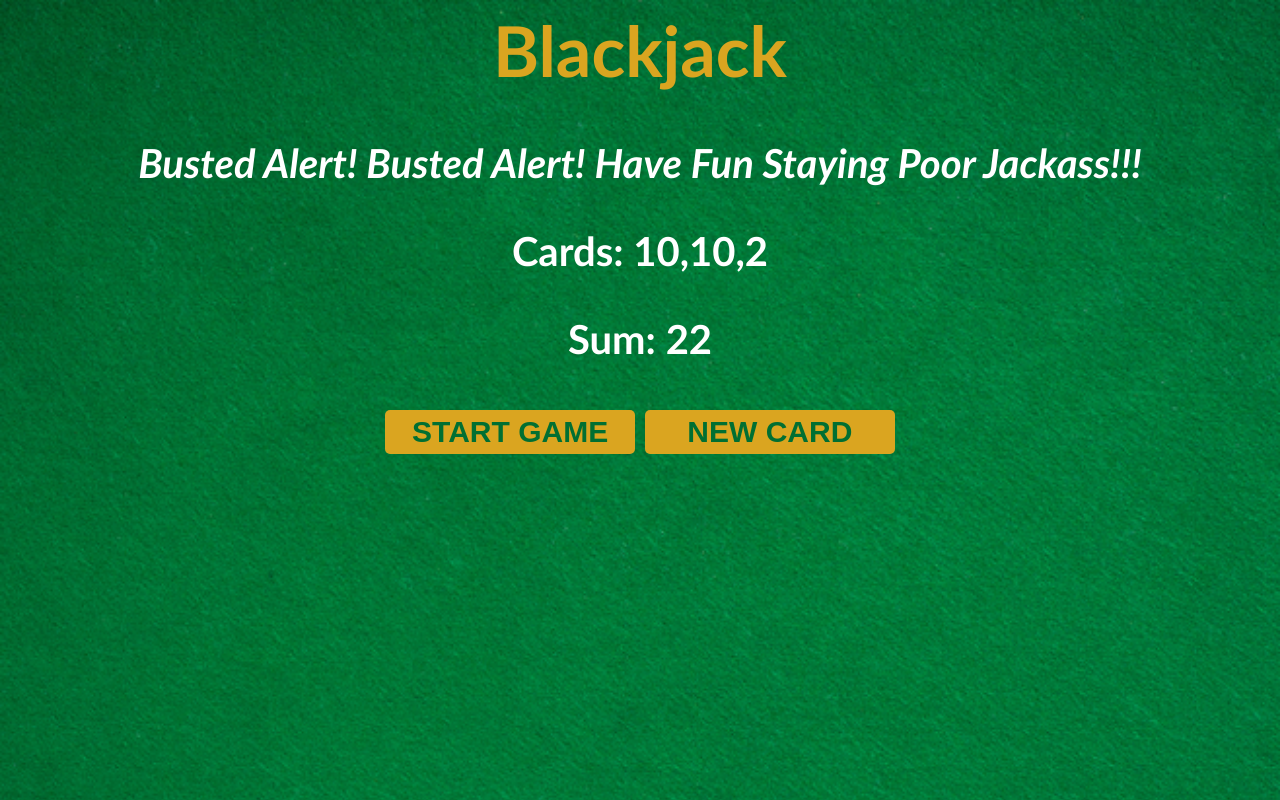
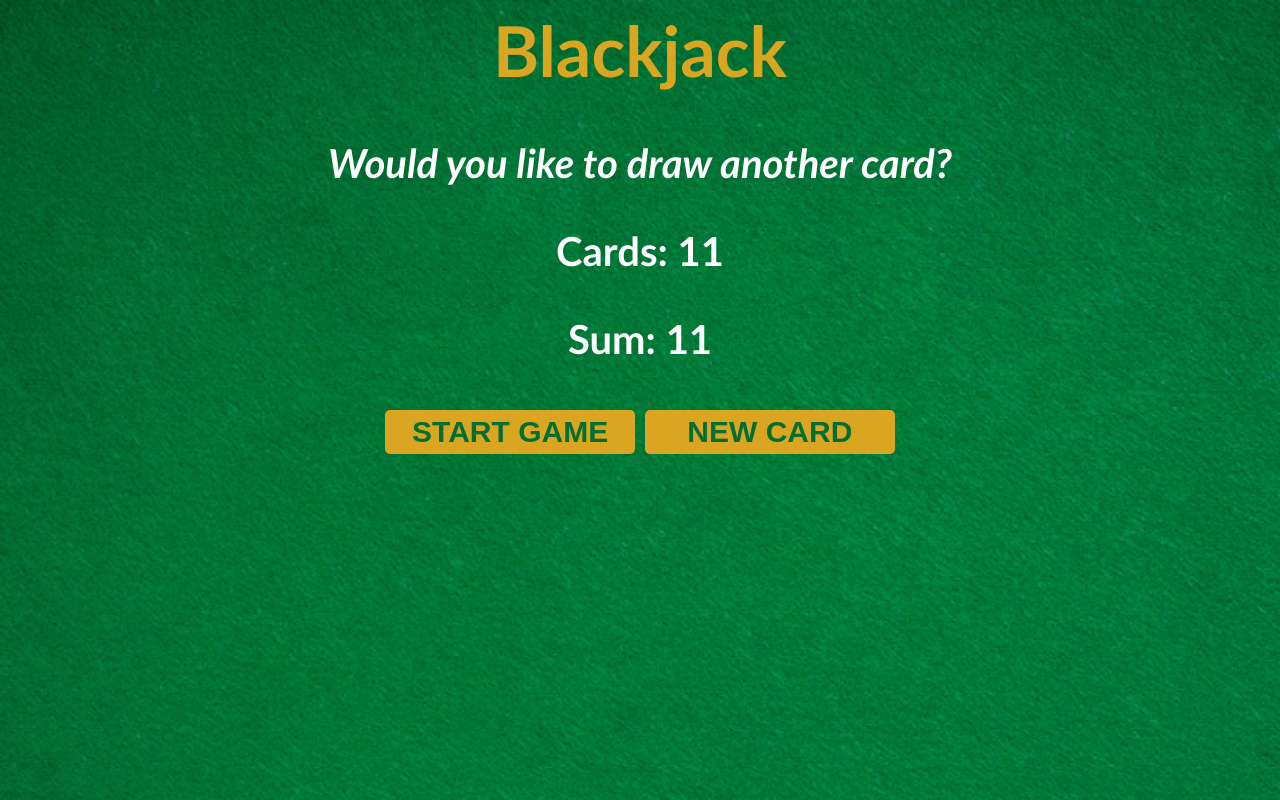
Before and after one commit to krudoppler/blackjack, a plain HTML site: page index.html in a window 1280 px wide. Both pictures are taken after a click on the button "NEW CARD". Drawn offline with Linux system fonts and the light colour scheme.

Commit message:
Added random number generator

```diff
--- a/index.html
+++ b/index.html
@@ -9,6 +9,7 @@
         <p id="sum-el">Sum: </p>
         <button id="startGame" onclick="startGame()">START GAME</button>
         <button id="newCard" onclick="newCard()">NEW CARD</button>
+        <p id="player-el"></p>
         <script src="index.js"></script>
     </body>
 </html>
--- a/index.js
+++ b/index.js
@@ -1,35 +1,58 @@
 let messageEl = document.getElementById("message-el")
-// let sumEl = document.getElementById("sum-el")
 let sumEl = document.getElementById("sum-el")
 let cardsEl = document.getElementById("cards-el")
+let playerEl = document.getElementById("playerEl")
+let isAlive = true
+let hasBlackjack = false
+let cards = []
+let sum = 0
 
 
 
-let firstCard = 10
-let secondCard = 10
-let cards = [firstCard, secondCard]
-
-let sum = firstCard + secondCard
+function getRandomCard() {
+    let randomCard = Math.floor( Math.random() * 13) + 1
+    if (randomCard > 10) {
+        return 10
+    } else if (randomCard === 1) {
+        return 11
+    } else {
+        return randomCard
+    }
+}
 
 function startGame() {
+    let isAlive = true
+    let firstCard = getRandomCard()
+    let secondCard = getRandomCard()
+    cards = [firstCard, secondCard]
+    sum = firstCard + secondCard
+
     renderGame()
 }
 
 function renderGame() {
+
+    cardsEl.textContent = "Cards: "
+    for (let i = 0; i < cards.length; i++) {
+        cardsEl.textContent += cards[i] + " "
+    }
     sumEl.textContent = "Sum: " + sum
-    cardsEl.textContent = "Cards: " + cards
     if (sum <= 20) {
         messageEl.innerText = "Would you like to draw another card?"
     } else if (sum === 21) {
+        hasBlackjack = true
         messageEl.innerText = "Woohoo! You have blackjack!"
     } else {
+        isAlive = false
         messageEl.innerText = "Busted Alert! Busted Alert! Have Fun Staying Poor Jackass!!!"
     }
 }
 
 function newCard() {
-    newCard = 2
-    cards.push(newCard)
-    sum += newCard
-    renderGame()
+    if (isAlive && hasBlackjack === false ) {
+        let newCard = getRandomCard()
+        sum += newCard
+        cards.push(newCard)
+        renderGame()
+    }
 }
```
